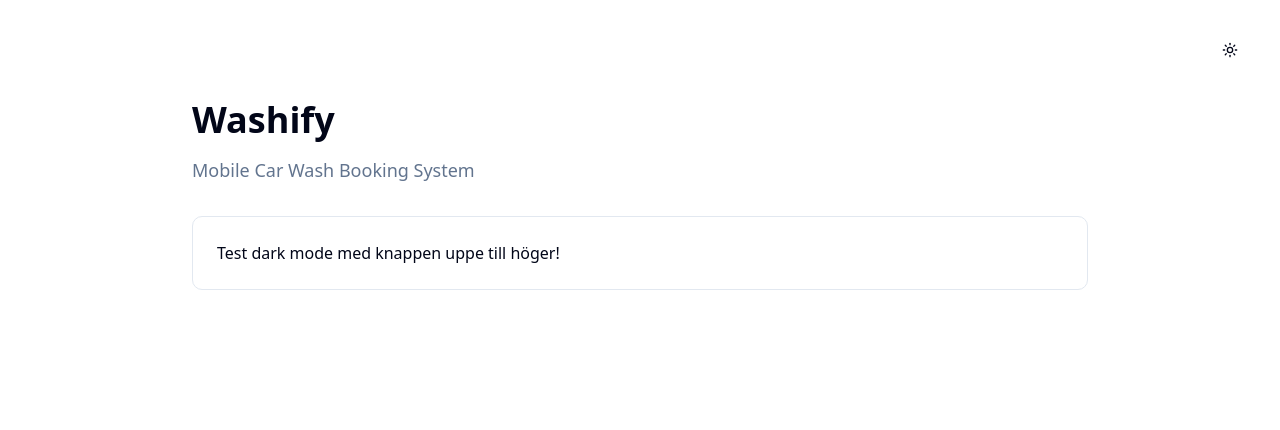
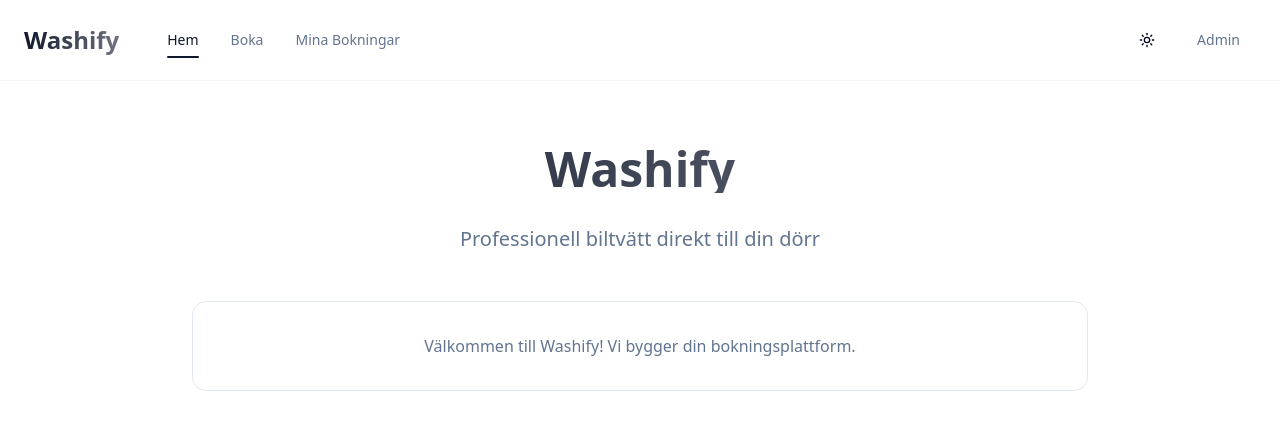
Before and after one commit to jan-elia-24/washify, a Next.js app: page / in a window 1280 px wide. Shown: the top 430 px of the page. Built offline with nearby package versions, Linux system fonts and the light colour scheme.

Commit message:
Add elegant header with gradient logo and navigation

```diff
--- a/src/app/layout.tsx
+++ b/src/app/layout.tsx
@@ -1,6 +1,7 @@
 import type { Metadata } from "next";
 import "./globals.css";
 import { ThemeProvider } from "@/components/providers/theme-provider";
+import { Header } from "@/components/layout/header";
 
 export const metadata: Metadata = {
   title: "Washify - Mobile Car Wash Booking",
@@ -21,7 +22,8 @@ export default function RootLayout({
           enableSystem
           disableTransitionOnChange
         >
-          {children}
+          <Header />
+          <main>{children}</main>
         </ThemeProvider>
       </body>
     </html>
--- a/src/app/page.tsx
+++ b/src/app/page.tsx
@@ -1,18 +1,19 @@
-import { ThemeToggle } from "@/components/layout/theme-toggle";
-
 export default function Home() {
   return (
-    <div className="min-h-screen p-8">
-      <div className="flex justify-end mb-8">
-        <ThemeToggle />
-      </div>
-      <div className="max-w-4xl mx-auto">
-        <h1 className="text-4xl font-bold mb-4">Washify</h1>
-        <p className="text-lg text-muted-foreground">
-          Mobile Car Wash Booking System
-        </p>
-        <div className="mt-8 p-6 border rounded-lg">
-          <p>Test dark mode med knappen uppe till höger!</p>
+    <div className="min-h-screen">
+      <div className="container py-16 px-6">
+        <div className="max-w-4xl mx-auto text-center space-y-8">
+          <h1 className="text-5xl font-bold bg-gradient-to-r from-primary to-primary/60 bg-clip-text text-transparent">
+            Washify
+          </h1>
+          <p className="text-xl text-muted-foreground">
+            Professionell biltvätt direkt till din dörr
+          </p>
+          <div className="mt-12 p-8 border rounded-xl bg-card">
+            <p className="text-muted-foreground">
+              Välkommen till Washify! Vi bygger din bokningsplattform.
+            </p>
+          </div>
         </div>
       </div>
     </div>
--- /dev/null
+++ b/src/components/layout/header.tsx
@@ -0,0 +1,58 @@
+"use client";
+
+import Link from "next/link";
+import { usePathname } from "next/navigation";
+import { ThemeToggle } from "./theme-toggle";
+import { cn } from "@/lib/utils";
+
+const navItems = [
+  { href: "/", label: "Hem" },
+  { href: "/book", label: "Boka" },
+  { href: "/booking", label: "Mina Bokningar" },
+];
+
+export function Header() {
+  const pathname = usePathname();
+
+  return (
+    <header className="sticky top-0 z-50 w-full border-b border-border/40 bg-background/95 backdrop-blur supports-[backdrop-filter]:bg-background/60">
+      <div className="container flex h-20 items-center justify-between px-6">
+        <div className="flex items-center gap-12">
+          <Link href="/" className="group flex items-center space-x-2">
+            <span className="text-2xl font-bold bg-gradient-to-r from-primary to-primary/60 bg-clip-text text-transparent transition-all group-hover:from-primary/80 group-hover:to-primary/40">
+              Washify
+            </span>
+          </Link>
+          <nav className="hidden md:flex gap-8">
+            {navItems.map((item) => (
+              <Link
+                key={item.href}
+                href={item.href}
+                className={cn(
+                  "text-sm font-medium transition-all hover:text-primary relative py-2",
+                  pathname === item.href
+                    ? "text-primary"
+                    : "text-muted-foreground"
+                )}
+              >
+                {item.label}
+                {pathname === item.href && (
+                  <span className="absolute bottom-0 left-0 right-0 h-0.5 bg-primary rounded-full" />
+                )}
+              </Link>
+            ))}
+          </nav>
+        </div>
+        <div className="flex items-center gap-4">
+          <ThemeToggle />
+          <Link
+            href="/admin/login"
+            className="text-sm font-medium text-muted-foreground transition-colors hover:text-primary px-4 py-2 rounded-md hover:bg-accent"
+          >
+            Admin
+          </Link>
+        </div>
+      </div>
+    </header>
+  );
+}
```
